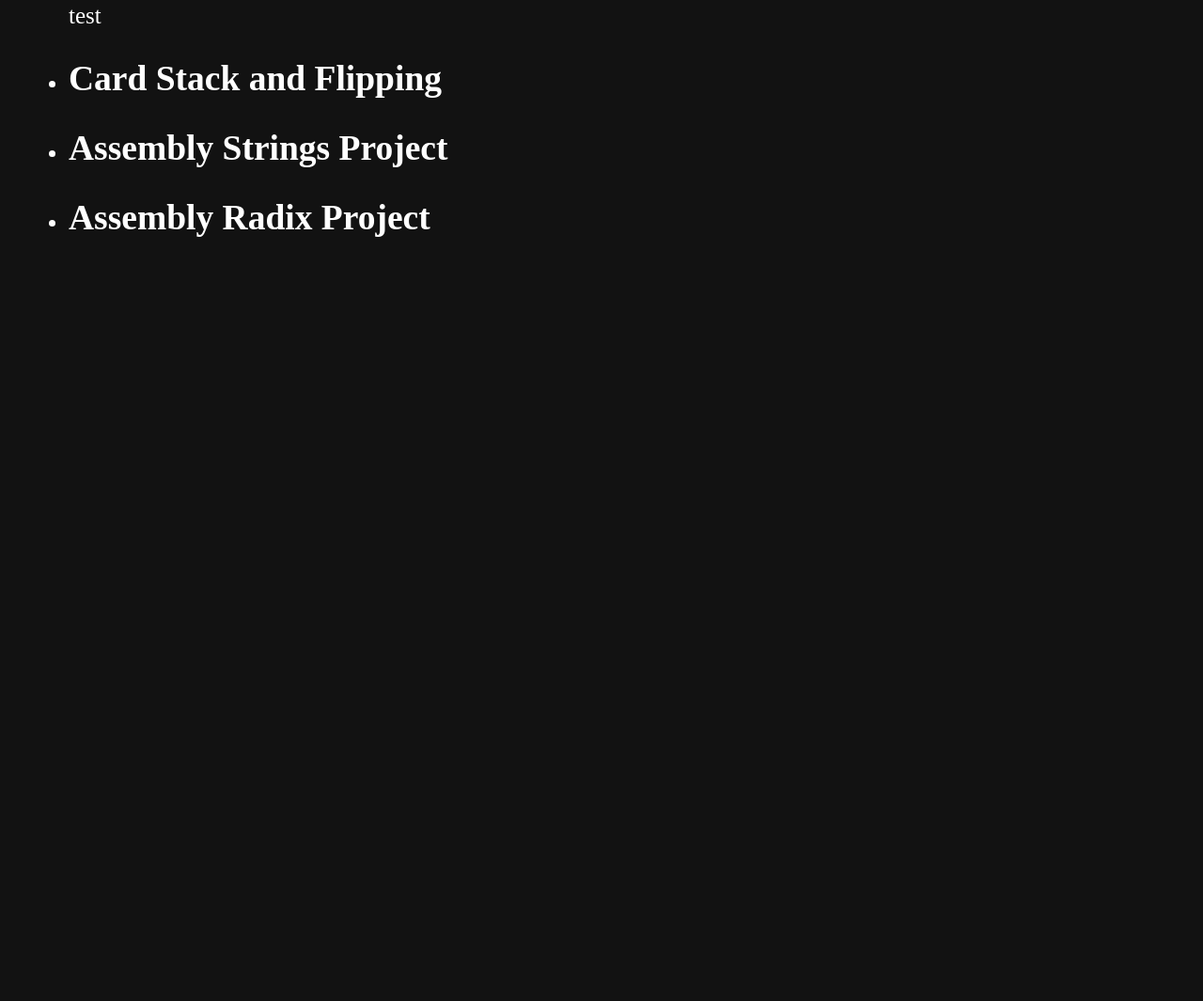
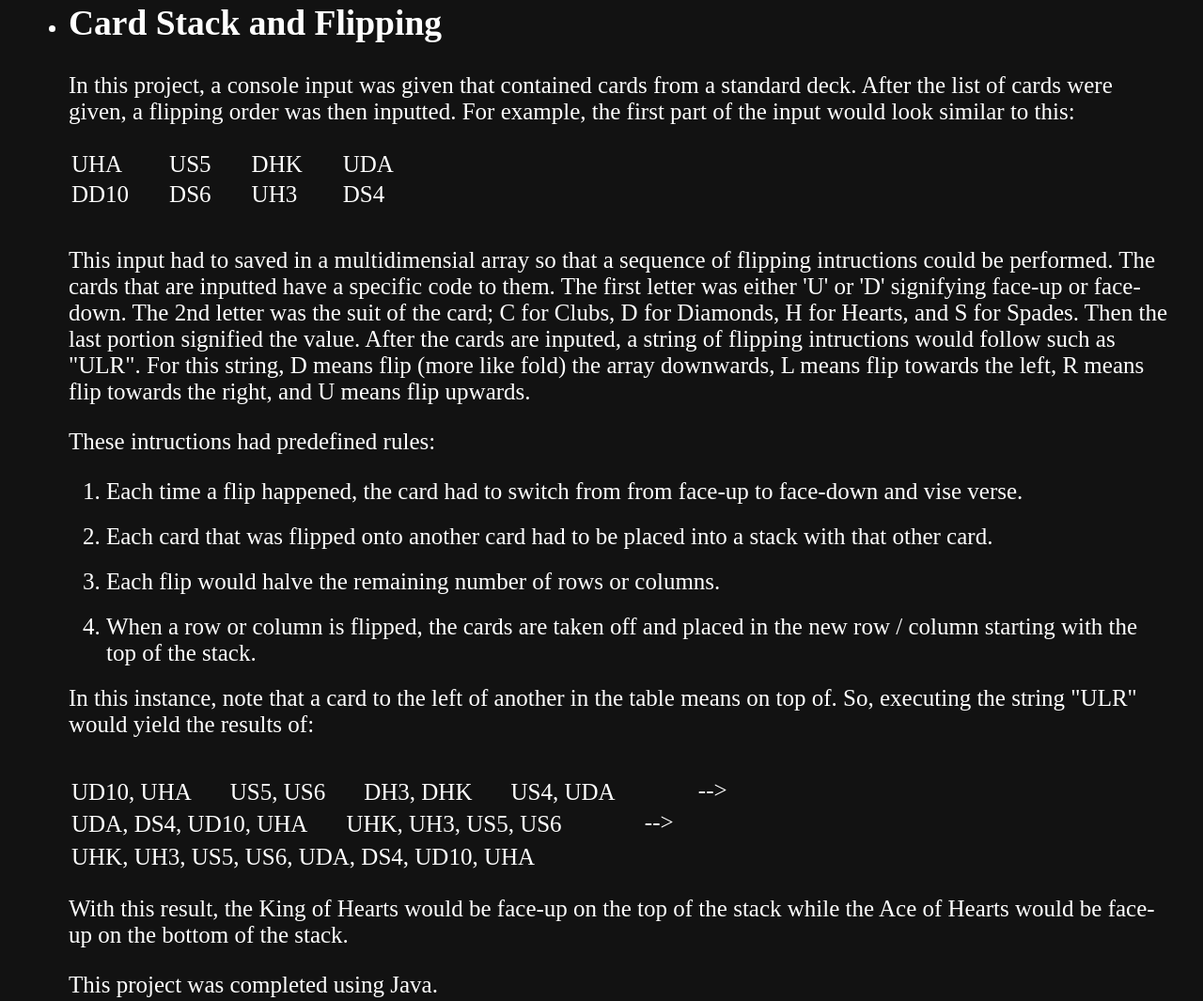
Before and after one commit to jzanath20/jzanath20.github.io, a website: page index.html in a window 1280 px wide. Shown: the part 2556-3621 px from the top of the page at 94% size. Before the commit the page ends 2873 px from the top, so only its background shows below. Drawn offline with nearby package versions, Linux system fonts and the light colour scheme.

Commit message:
Card Stack Project Added

```diff
--- a/index.html
+++ b/index.html
@@ -123,19 +123,111 @@
         <li>
             <h2>Linear Data Structures Main Project</h2>
         </li>
-            <p> test </p>
+            <p> </p>
         <li>
             <h2>Card Stack and Flipping</h2>
         </li>
+            <p>
+                In this project, a console input was given that contained cards from a standard deck.  After the list of cards were given, a flipping order was then inputted.
+                For example, the first part of the input would look similar to this:
+
+                <div>
+                    <table class = "cardListMain" >
+                        <tr>
+                            <td>UHA </td>
+                            <td>US5 </td>
+                            <td>DHK </td>
+                            <td>UDA </td>
+                        </tr>
+                        <tr class="bottomRow">
+                            <td>DD10 </td>
+                            <td>DS6 </td>
+                            <td>UH3 </td>
+                            <td>DS4 </td>
+                        </tr>
+                    </table>
+                </div>
+
+                This input had to saved in a multidimensial array so that a sequence of flipping intructions could be performed. The cards that are inputted have a specific
+                code to them. The first letter was either 'U' or 'D' signifying face-up or face-down. The 2nd letter was the suit of the card; C for Clubs, D for Diamonds,
+                H for Hearts, and S for Spades. Then the last portion signified the value. After the cards are inputed, a string of flipping intructions would follow such as "ULR".
+                For this string, D means flip (more like fold) the array downwards, L means flip towards the left, R means flip towards the right, and U means flip upwards.
+            </p>
+            <p>
+                These intructions had predefined rules:
+
+                <ol class="ruleList" >
+                    <li>
+                        Each time a flip happened, the card had to switch from from face-up to face-down and vise verse.
+                    </li>
+                    <li>
+                        Each card that was flipped onto another card had to be placed into a stack with that other card.
+                    </li>
+                    <li>
+                        Each flip would halve the remaining number of rows or columns.
+                    </li>
+                    <li>
+                        When a row or column is flipped, the cards are taken off and placed in the new row / column starting with the top of the stack.
+                    </li>
+                </ol>
+
+                In this instance, note that a card to the left of another in the table means on top of. So, executing the string "ULR" would yield the results of:
+
+                <div style="padding-top: 40px; ">
+                    <table class = "cardList" style="padding-bottom: 40px;">
+                        <tr>
+                            <td>UD10, UHA</td>
+                            <td>US5, US6</td>
+                            <td>DH3, DHK</td>
+                            <td>US4, UDA</td>
+                        </tr>
+                    </table>
+
+                    <span>--> </span>
+
+                    <table class = "cardList" style="padding-bottom: 40px;">
+                        <tr>
+                            <td>UDA, DS4, UD10, UHA</td>
+                            <td>UHK, UH3, US5, US6</td>
+                        </tr>
+                    </table>
+
+                    <span>--> </span>
+
+                    <table class = "cardList" style="padding-bottom: 40px;">
+                        <tr>
+                            <td>UHK, UH3, US5, US6, UDA, DS4, UD10, UHA</td>
+                        </tr>
+                    </table>
+
+                </div>
+
+            </p>
+
+            <p>
+                With this result, the King of Hearts would be face-up on the top of the stack while the Ace of Hearts would be face-up on the bottom of the stack.
+            </p>
+
+            <p>
+                This project was completed using Java.
+            </p>
+
+
+
+
+
+
+
+
 
         <li>
             <h2>Assembly Strings Project</h2>
         </li>
-
+            <p> </p>
         <li>
             <h2>Assembly Radix Project</h2>
         </li>
-
+            <p> </p>
     </ul>
 
 </body>
--- a/styles.css
+++ b/styles.css
@@ -39,3 +39,21 @@ body {
   width: 12rem;
   align-items: center;
 }
+
+.cardListMain td{
+  padding-right: 40px;
+}
+
+.bottomRow td{
+ padding-bottom: 40px;
+}
+
+.cardList td, table{
+  padding-right: 40px;
+  display: inline;
+}
+
+
+.ruleList li{
+  padding-bottom: 20px;
+}
```
